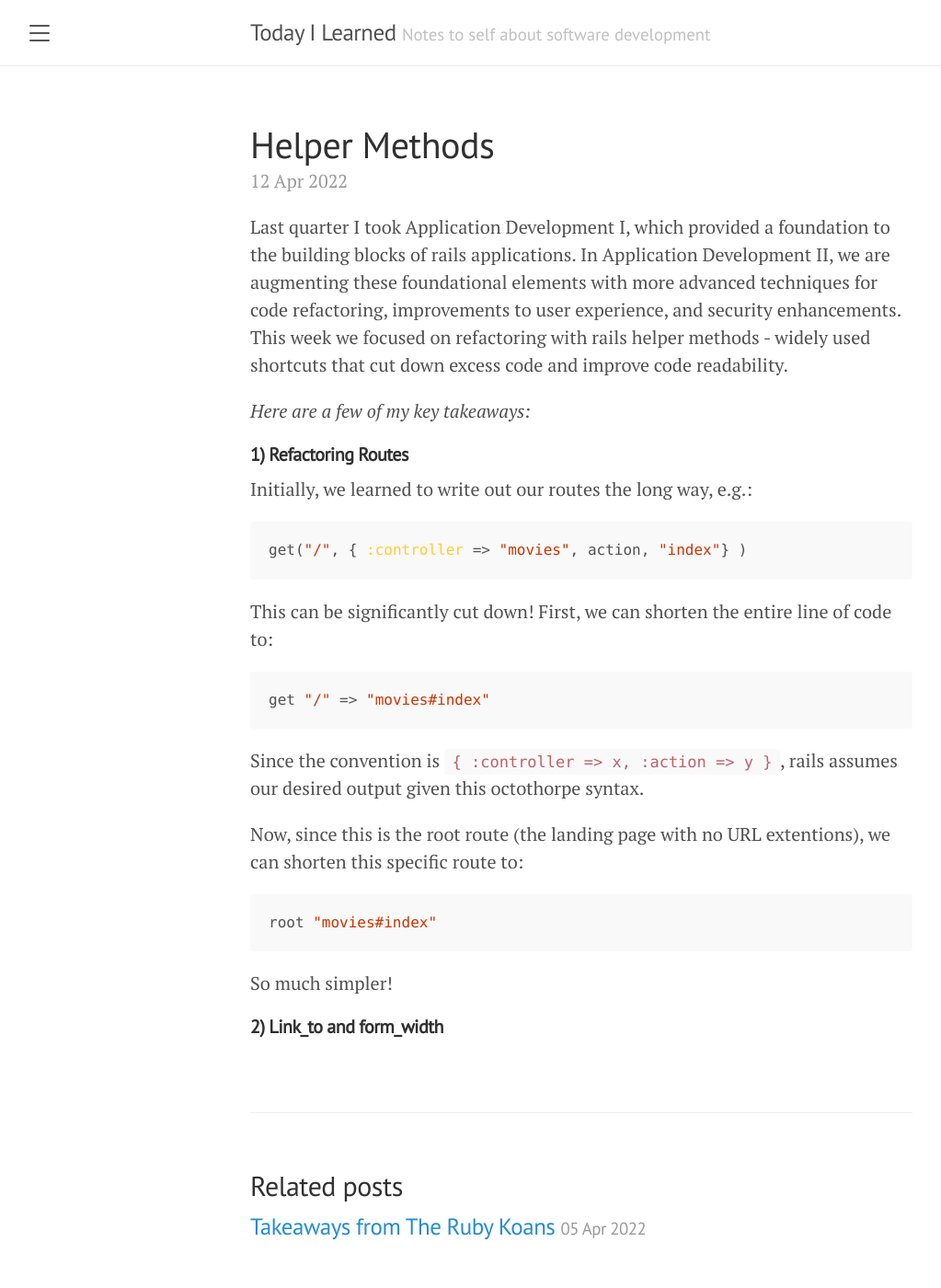
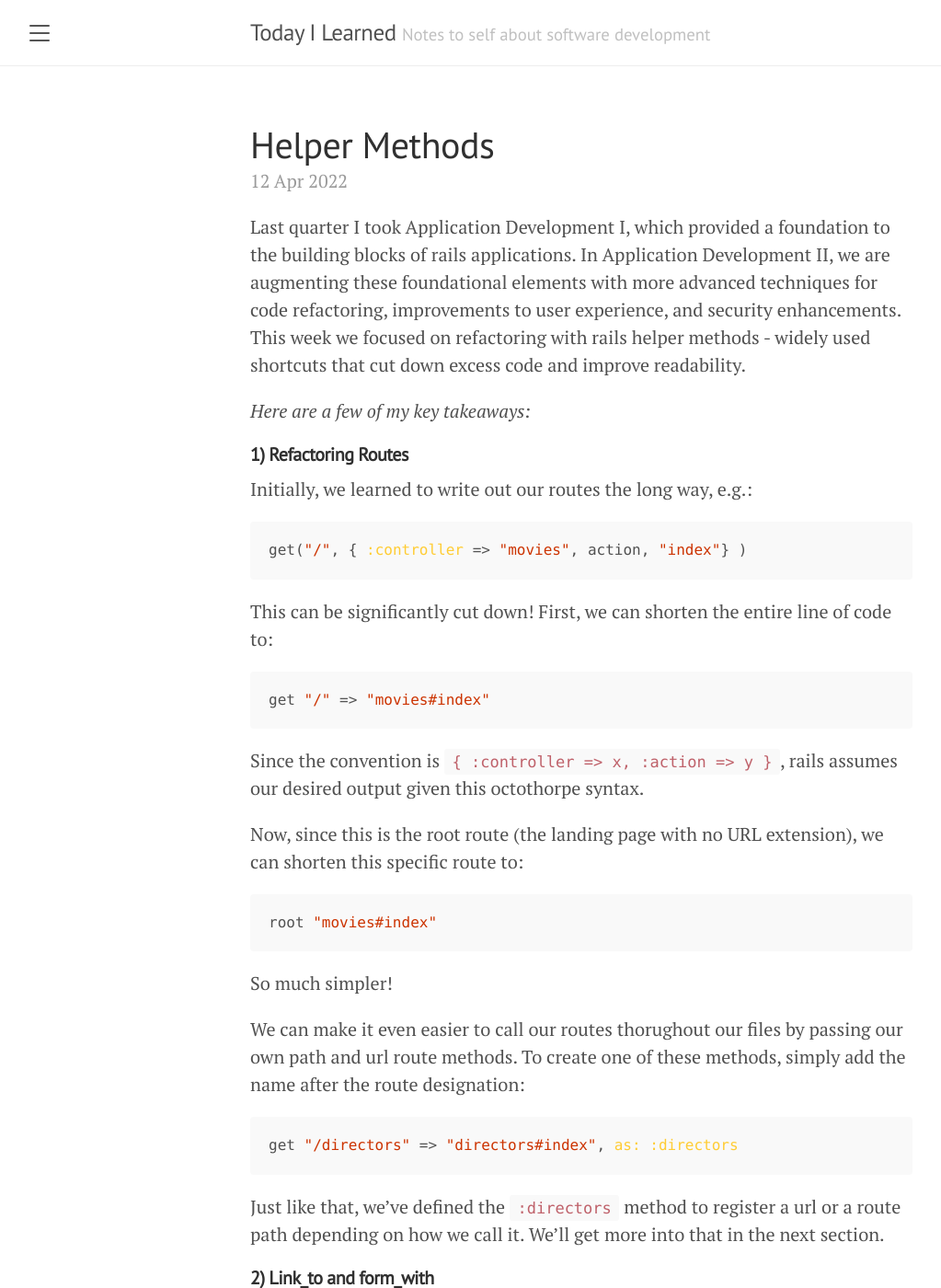
Before and after one commit to claycurran0/learningjournal, a Jekyll site: the page built from _posts/2022-04-12-helper-methods.md, in a window 1280 px wide and 1400 px high. Shown: the whole window at 92% size, without its empty margins (8-1031 px from the left). Built offline with Jekyll 4.4.1, drawn with Linux system fonts in a browser that asks for light colours; a script that is not in the unit is left out; some of the changed text lies outside the part shown.

Commit message:
Update 2022-04-12-helper-methods.md

`````diff
--- a/_posts/2022-04-12-helper-methods.md
+++ b/_posts/2022-04-12-helper-methods.md
@@ -3,7 +3,7 @@ layout: post
 title: Helper Methods
 ---
 
-Last quarter I took Application Development I, which provided a foundation to the building blocks of rails applications. In Application Development II, we are augmenting these foundational elements with more advanced techniques for code refactoring, improvements to user experience, and security enhancements. This week we focused on refactoring with rails helper methods - widely used shortcuts that cut down excess code and improve code readability.
+Last quarter I took Application Development I, which provided a foundation to the building blocks of rails applications. In Application Development II, we are augmenting these foundational elements with more advanced techniques for code refactoring, improvements to user experience, and security enhancements. This week we focused on refactoring with rails helper methods - widely used shortcuts that cut down excess code and improve readability.
 
 *Here are a few of my key takeaways:*
 
@@ -21,11 +21,29 @@ get "/" => "movies#index"
 
 Since the convention is `{ :controller => x, :action => y }`, rails assumes our desired output given this octothorpe syntax.
 
-Now, since this is the root route (the landing page with no URL extentions), we can shorten this specific route to:
+Now, since this is the root route (the landing page with no URL extension), we can shorten this specific route to:
 ````ruby
 root "movies#index"
 ````
 
 So much simpler!
 
-#### **2) Link_to and form_width**
+We can make it even easier to call our routes thorughout our files by passing our own path and url route methods. To create one of these methods, simply add the name after the route designation:
+```ruby
+get "/directors" => "directors#index", as: :directors
+```
+
+Just like that, we've defined the `:directors` method to register a url or a route path depending on how we call it. We'll get more into that in the next section.
+
+#### **2) Link_to and form_with**
+Some helper methods are used to produce actual HTML elements. With a simple call to one of these methods, lines or blocks of ugly code can be automatically produced on the backend in the rendered page. The first examplee is `link_to`.
+
+In HTML, if we wanted to render a link, we'd type something like this:
+````ruby
+<a href ="https://www.google.com">Go to Google!</a>
+````
+
+Here's how we can use `link_to` to simplify this:
+````ruby
+<%= link_to directors_path%>
+````
`````
